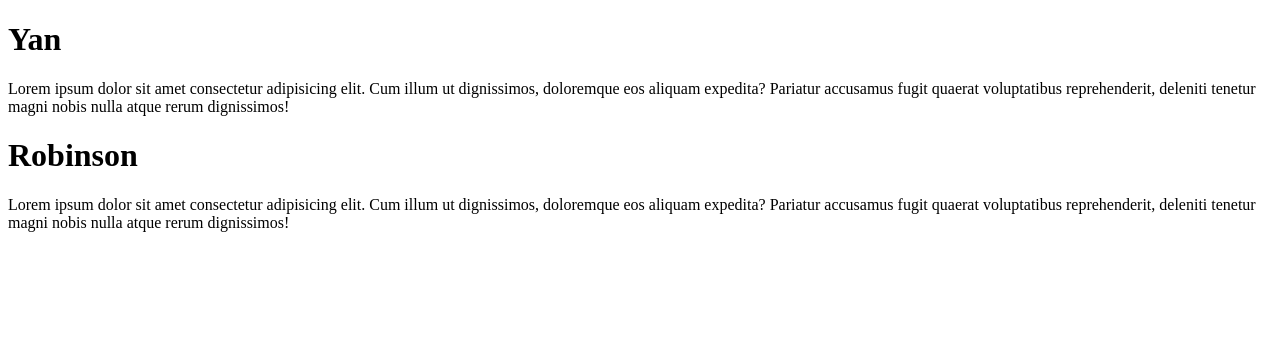
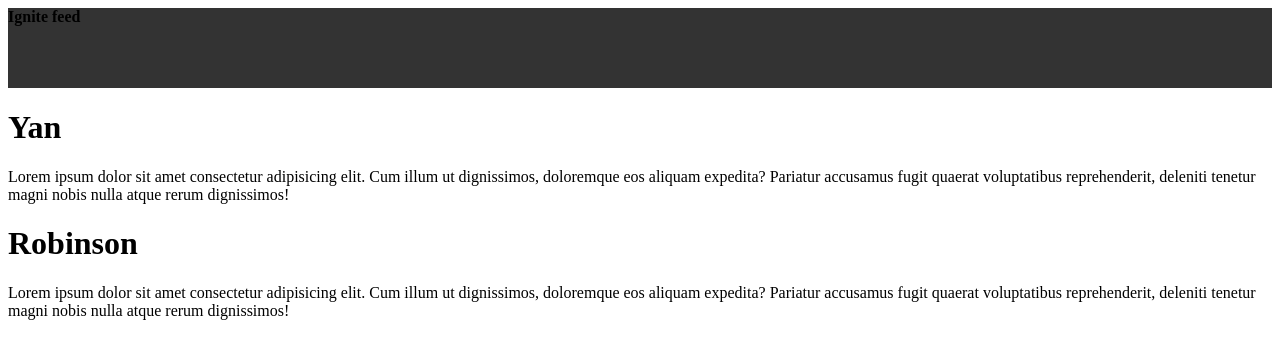
Before and after one commit to yankaique/react-feed, a React (Vite) app: page / in a window 1280 px wide. Shown: the top 358 px of the page. Built offline with nearby package versions, Linux system fonts and the light colour scheme.

Commit message:
✨ Insert CSS module

```diff
--- a/src/App.jsx
+++ b/src/App.jsx
@@ -1,7 +1,10 @@
+import { Header } from "./components/Header";
 import { Post } from "./Post";
+
 function App() {
   return (
     <div>
+      <Header />
       <Post
         author="Yan"
         content="Lorem ipsum dolor sit amet consectetur adipisicing elit. Cum illum ut dignissimos, doloremque eos aliquam expedita? Pariatur accusamus fugit quaerat voluptatibus reprehenderit, deleniti tenetur magni nobis nulla atque rerum dignissimos!"
--- /dev/null
+++ b/src/components/Header.jsx
@@ -0,0 +1,9 @@
+import styles from "./Header.module.css";
+
+export function Header() {
+  return (
+    <header className={styles.header}>
+      <strong>Ignite feed</strong>
+    </header>
+  );
+}
--- /dev/null
+++ b/src/components/Header.module.css
@@ -0,0 +1,4 @@
+.header {
+  background: #333;
+  height: 80px;
+}
```
